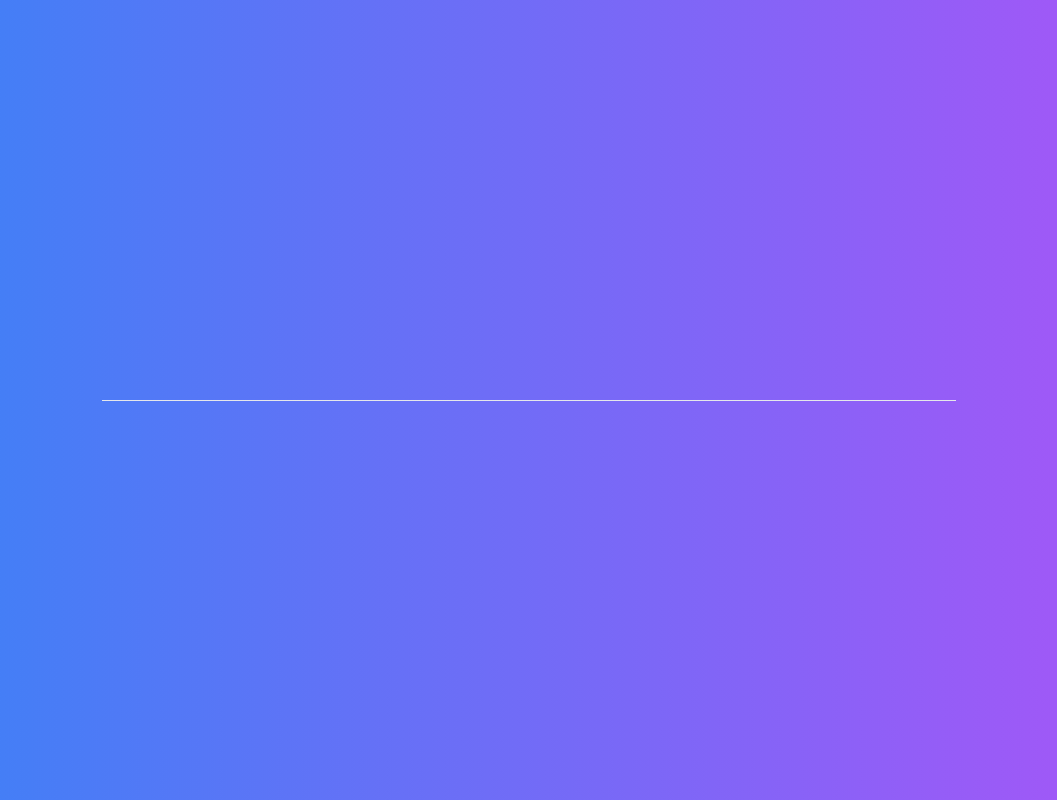
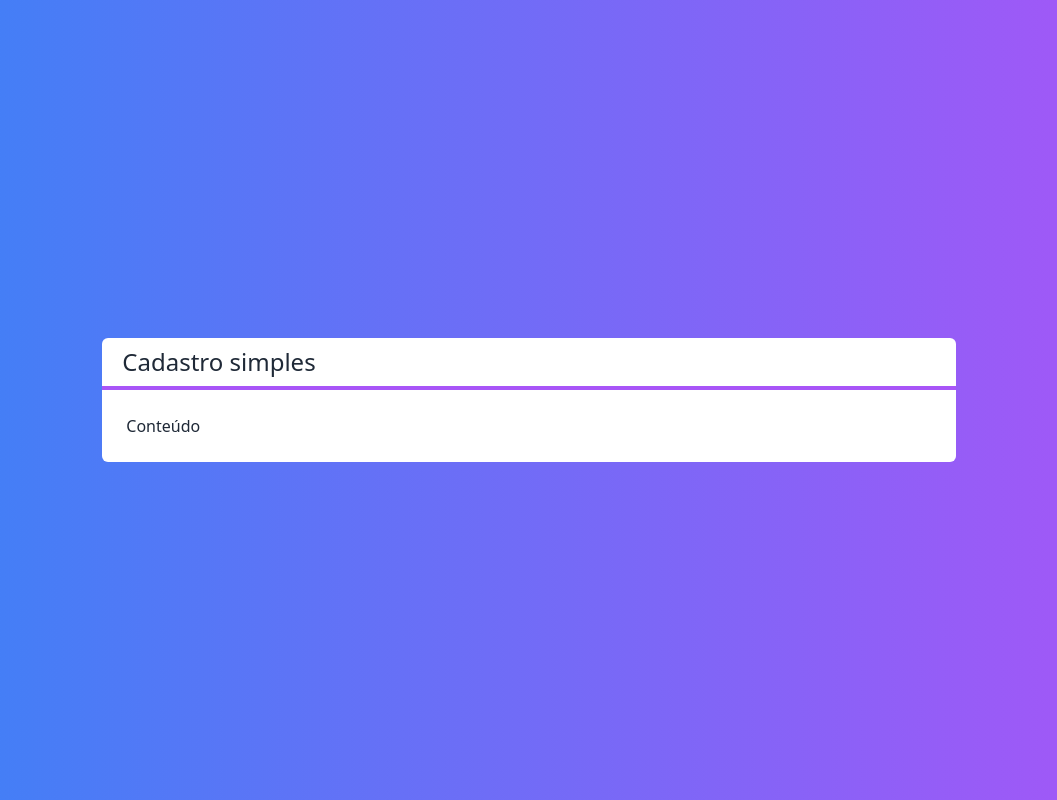
Before and after one commit to Julio-Norberto/crud, a Next.js app: page / in a window 1280 px wide. Shown: the whole page, without its empty margins (111-1168 px from the left). Built offline with nearby package versions, Linux system fonts and the light colour scheme.

Commit message:
create Cliente.ts

```diff
--- a/src/components/Layout.tsx
+++ b/src/components/Layout.tsx
@@ -7,10 +7,10 @@ interface LayoutProps {
 
 export default function Layout(props: LayoutProps) {
     return (
-        <div className="flex flex-col w-2/3 bg-white text-gray-800">
-            <Titulo />
-            <div>
-
+        <div className="flex flex-col w-2/3 bg-white text-gray-800 rounded-md">
+            <Titulo>{props.titulo}</Titulo>
+            <div className="p-6">
+                {props.children}
             </div>
         </div>
     )
--- a/src/components/Titulo.tsx
+++ b/src/components/Titulo.tsx
@@ -1,8 +1,10 @@
 export default function Titulo(props) {
     return (
-        <div>
-            <h1>{props.children}</h1>
-            <hr />
+        <div className="flex flex-col justify-center">
+            <h1 className="px-5 py-2 text-2xl">
+                {props.children}
+            </h1>
+            <hr className="border-2 border-purple-500" />
         </div>
     )
 }
--- a/tsconfig.json
+++ b/tsconfig.json
@@ -1,6 +1,6 @@
 {
   "compilerOptions": {
-    "target": "es5",
+    "target": "ES2015",
     "lib": [
       "dom",
       "dom.iterable",
```
Also changed, not shown: src/core/Cliente.ts (added, +24 -0 lines).
